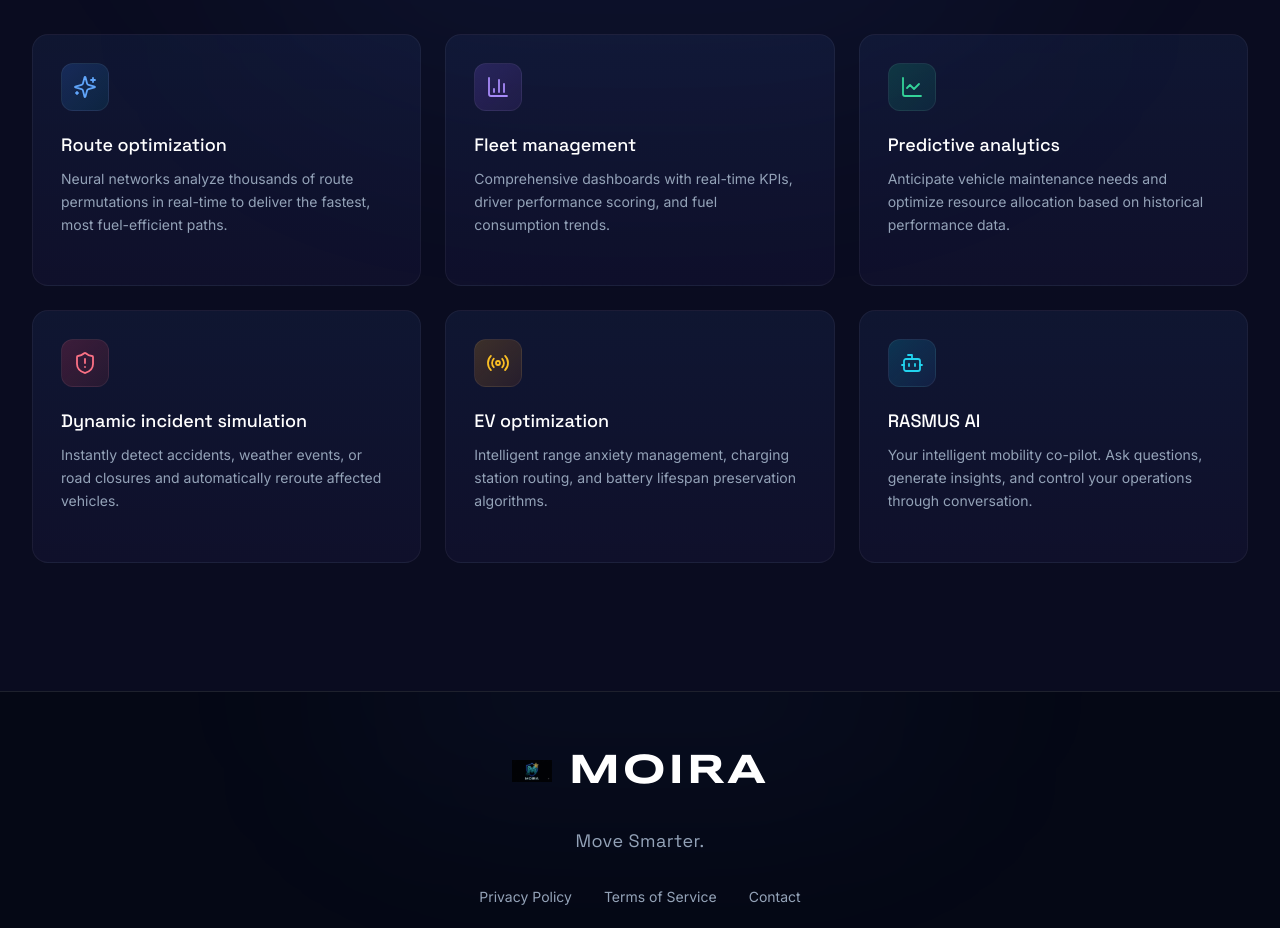
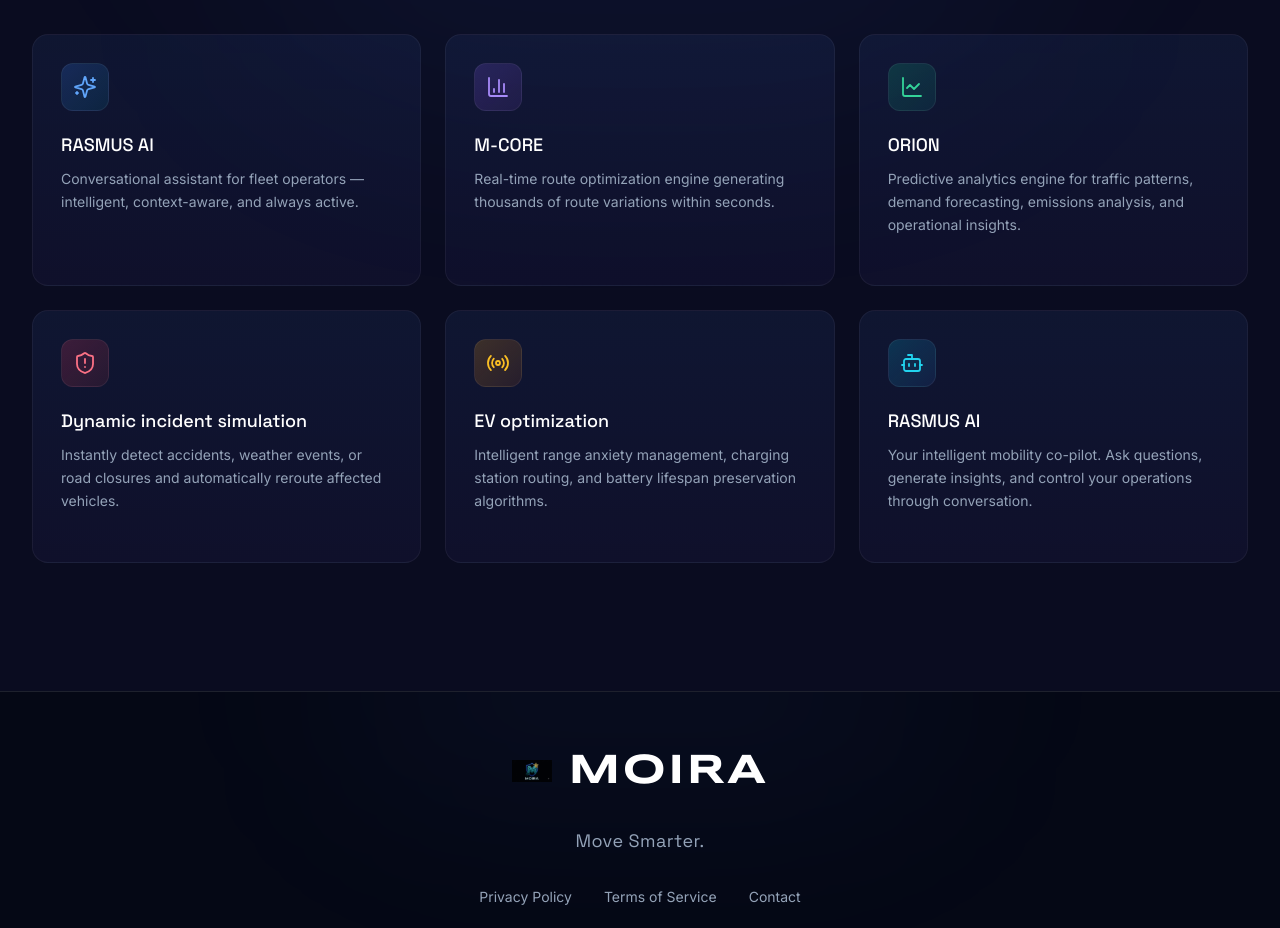
Before and after one commit to yadavrahul25431-hub/moira, a Next.js app in the folder frontend/: page / in a window 1280 px wide. Shown: the part 2700-3628 px from the top of the page. Built offline with nearby package versions, Linux system fonts and the light colour scheme.

Commit message:
feat: update AI engine names in UI

```diff
--- a/frontend/src/components/landing/features-section.tsx
+++ b/frontend/src/components/landing/features-section.tsx
@@ -22,25 +22,25 @@ interface Feature {
 const features: Feature[] = [
   {
     icon: Sparkles,
-    title: "Route optimization",
+    title: "RASMUS AI",
     description:
-      "Neural networks analyze thousands of route permutations in real-time to deliver the fastest, most fuel-efficient paths.",
+      "Conversational assistant for fleet operators — intelligent, context-aware, and always active.",
     gradient: "from-blue-500/20 to-cyan-500/10",
     iconColor: "text-blue-400",
   },
   {
     icon: BarChart3,
-    title: "Fleet management",
+    title: "M-CORE",
     description:
-      "Comprehensive dashboards with real-time KPIs, driver performance scoring, and fuel consumption trends.",
+      "Real-time route optimization engine generating thousands of route variations within seconds.",
     gradient: "from-violet-500/20 to-purple-500/10",
     iconColor: "text-violet-400",
   },
   {
     icon: LineChart,
-    title: "Predictive analytics",
+    title: "ORION",
     description:
-      "Anticipate vehicle maintenance needs and optimize resource allocation based on historical performance data.",
+      "Predictive analytics engine for traffic patterns, demand forecasting, emissions analysis, and operational insights.",
     gradient: "from-emerald-500/20 to-teal-500/10",
     iconColor: "text-emerald-400",
   },
--- a/frontend/src/components/layout/sidebar.tsx
+++ b/frontend/src/components/layout/sidebar.tsx
@@ -19,9 +19,9 @@ import { useAuth } from "@/hooks/use-auth";
 const navItems = [
   { icon: LayoutDashboard, label: "Dashboard", href: "/dashboard" },
   { icon: Zap, label: "Smart Commute", href: "/smart-commute" },
-  { icon: Map, label: "Route Optimization", href: "/routes" },
+  { icon: Map, label: "M-CORE", href: "/routes" },
   { icon: Truck, label: "Fleet Management", href: "/vehicles" },
-  { icon: BarChart3, label: "Analytics", href: "/analytics" },
+  { icon: BarChart3, label: "ORION", href: "/analytics" },
   { icon: Bot, label: "RASMUS AI", href: "/assistant" },
 ];
 
```
